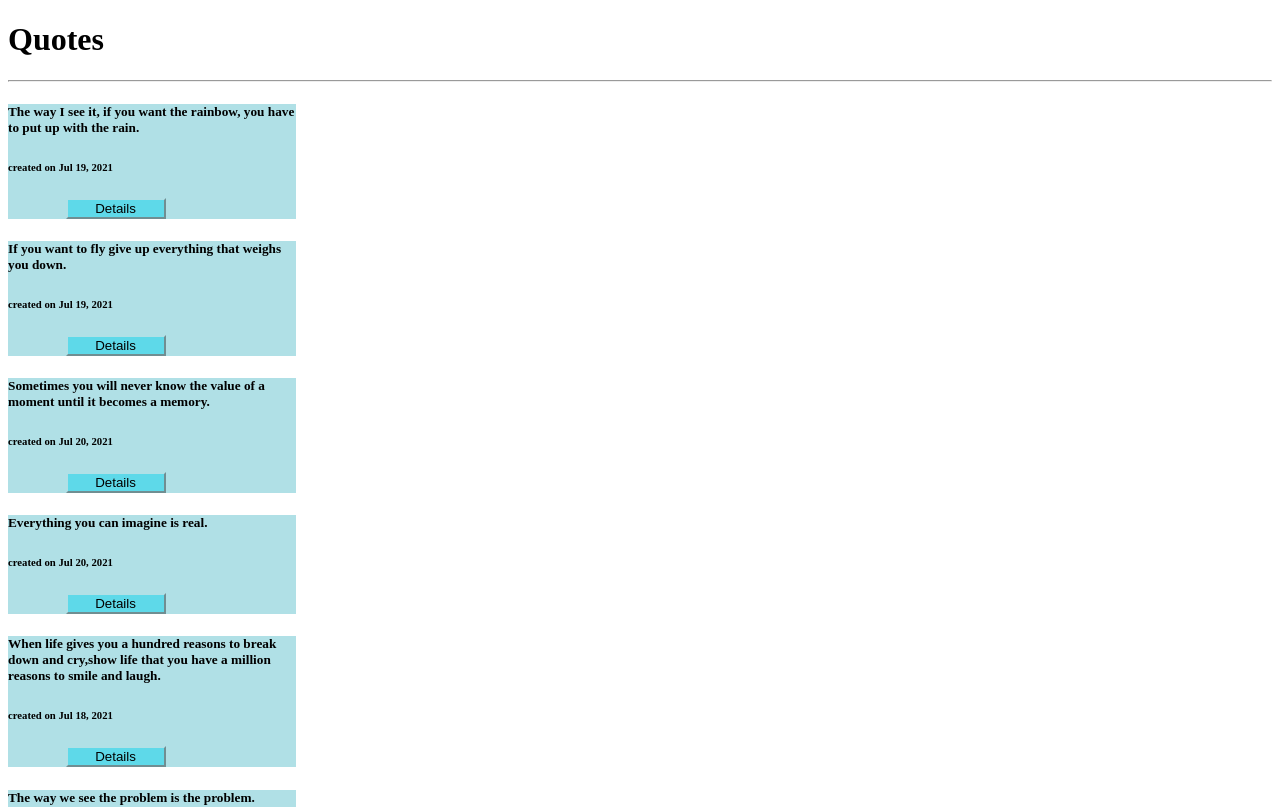
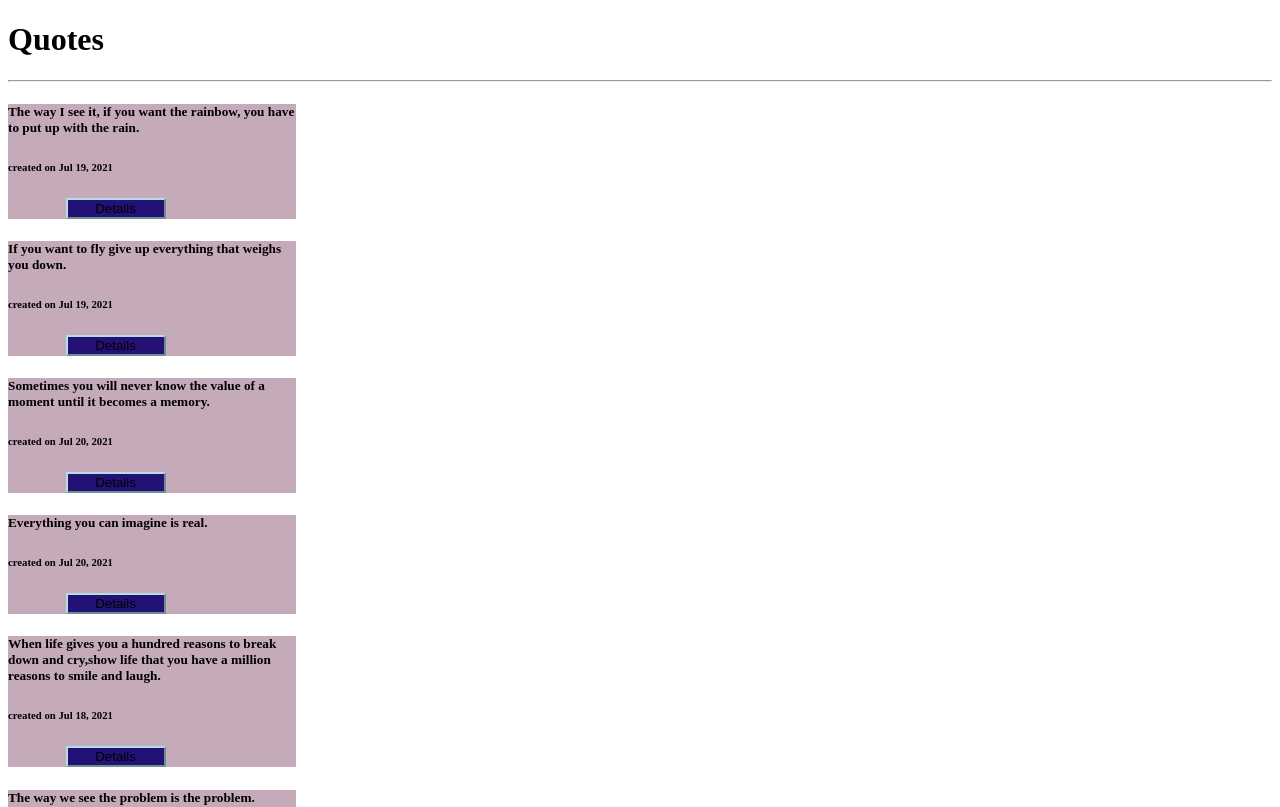
Before and after one commit to Kiruisang/Quotes, an Angular app: page / in a window 1280 px wide. Shown: the top 807 px of the page. Built offline with nearby package versions, Linux system fonts and the light colour scheme.

Commit message:
added styling to the landing page

```diff
--- a/src/app/quote/quote.component.css
+++ b/src/app/quote/quote.component.css
@@ -1,9 +1,9 @@
 #qcard{
-    background-color: powderblue;
-    border-color: rgb(78, 250, 250);
+    background-color: rgb(197, 171, 186);
+    border-color: rgb(153, 173, 64);
  }
  .details{
-     background-color: rgb(94, 217, 233);
+     background-color: rgb(35, 17, 117);
      width: 100px;
      text-align: center;
      margin-left: 20%;
@@ -12,3 +12,6 @@
  .xyz{
      background-color: rgb(7, 218, 218);
  }
+ .qq{
+     background-color: black;
+ }
```
